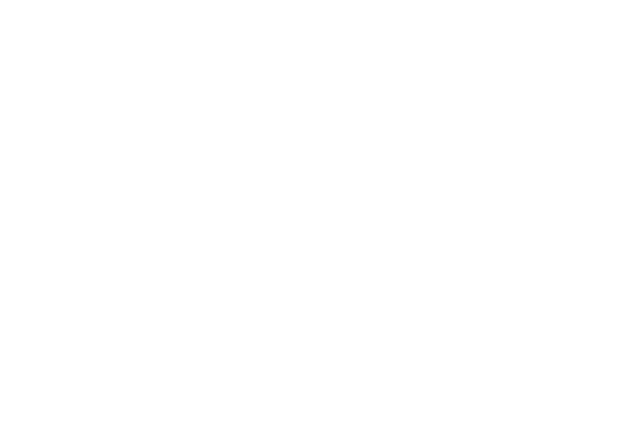
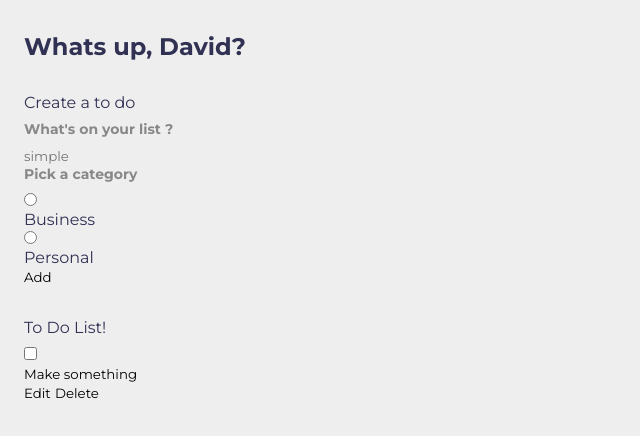
Before and after one commit to Xebec13/Personal-App, a plain HTML site: page index.html in a window 1280 px wide. Shown: the whole page, without its empty margins (0-640 px from the left). Drawn offline with Linux system fonts and the light colour scheme.

Commit message:
html  done

```diff
--- a/index.html
+++ b/index.html
@@ -1,11 +1,69 @@
 <!DOCTYPE html>
 <html lang="en">
+
 <head>
     <meta charset="UTF-8">
     <meta name="viewport" content="width=device-width, initial-scale=1.0">
     <title>Task Manager</title>
+    <link rel="stylesheet" href="style.css">
 </head>
+
 <body>
+    <main class="app">
+        <section class="greeting">
+            <h2 class="title">
+                Whats up, David?
+            </h2>
+        </section>
 
+        <section class="create-todo">
+            <h3>Create a to do</h3>
+            <form action="" id="new-todo-form">
+                <h4>What's on your list ?</h4>
+                <input type="text" name="content" id="content" placeholder="simple">
+                <h4>Pick a category</h4>
+                <div class="options">
+                    <label>
+                        <input type="radio" name="category" id="category" value="business">
+                        <span class="bubble business"></span>
+                        <div>Business</div>
+                    </label>
+                    <label>
+                        <input type="radio" name="category" id="category" value="business">
+                        <span class="bubble personal"></span>
+                        <div>Personal</div>
+                    </label>
+                </div>
+                <input type="submit" value="Add">
+            </form>
+        </section>
+
+
+        <section class="todo-list">
+            <h3>To Do List!</h3>
+            <div class="list" id="todo-list">
+                <div class="todo-item">
+                    <label for="">
+                        <input type="checkbox" name="" id="">
+                        <span class="bubble personal"></span>
+                    </label>
+                    <div class="todo-content">
+                        <input type="text" value="Make something" readonly>
+                    </div>
+
+                    <div class="actions">
+                        <button class="edit">Edit</button>
+                        <button class="delete">Delete</button>
+                    </div>
+                </div>
+            </div>
+        </section>
+
+
+
+
+    </main>
+    <script src="srcipt.js"></script>
 </body>
+
 </html>
--- /dev/null
+++ b/style.css
@@ -0,0 +1,69 @@
+@import url(https://fonts.googleapis.com/css?family=Montserrat:100,200,300,regular,500,600,700,800,900,100italic,200italic,300italic,italic,500italic,600italic,700italic,800italic,900italic);
+
+:root {
+    --primary: #ea40a4;
+    --business: #3a82ee;
+    --personal: var(--primary);
+    --light: #eee;
+    --dark: #313154;
+    --grey: #888;
+    --danger:#ff5b57;
+
+    --shadow: 0 1px 3px rgba(0,0,0,0.1);
+
+    --business-glow: 0px 0px 4px rgba(58,130,238,0.75);
+    --personal-glow: 0px 0px 4px rgba(234,64,164,0.75);
+}
+
+* {
+    margin: 0;
+    padding: 0;
+    box-sizing: border-box;
+    font-family: "Montserrat", sans-serif;
+}
+
+input:not([type="radio"]):not([type="checkbox"]), button {
+    appearance: none;
+    border: none;
+    outline: none;
+    background: none;
+    cursor: initial;
+}
+
+body {
+    background: var(--light);
+    color: var(--dark);
+}
+
+section {
+    margin-top: 2rem;
+    margin-bottom: 2rem;
+    padding-left: 1.5rem;
+    padding-right: 1.5rem;
+}
+
+h3 {
+    color: var(--dark);
+    font-size: 1rem;
+    font-weight: 400;
+    margin-bottom: .5rem;
+}
+
+h4 {
+    color: var(--grey);
+    font-size: .875rem;
+    font-weight: 700;
+    margin-bottom: .5rem;
+}
+
+.greeting .title {
+    display: flex;
+}
+
+.greeting .title input {
+    margin-left: .5rem;
+    flex: 1 1 0%;
+    max-width: 0;
+}
+
+.greeting .title
```
Also changed, not shown: srcipt.js (added).
